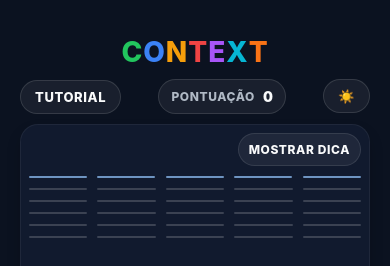
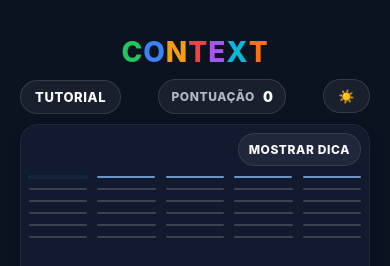
Before and after one commit to patriky1/context, a React Native app: screen /Context in a window 390 px wide. Shown: the top 266 px of the page. Built offline with nearby package versions, Linux system fonts and the light colour scheme.

Commit message:
update keyboard

```diff
--- a/screens/GameScreen.js
+++ b/screens/GameScreen.js
@@ -224,7 +224,15 @@ const createStyles = (t) =>
       borderColor: t.cellBorder,
       backfaceVisibility: "hidden",
     },
-    cellActive: { borderColor: t.cellActiveBorder },
+    cellActive: {
+      borderColor: t.primary, // Defina a cor da borda para indicar a seleção
+      borderWidth: 0, // Defina a largura da borda para o destaque
+      shadowColor: t.primary, // Cor da sombra para dar um efeito de destaque
+      shadowOpacity: 10,
+      shadowRadius: 1,
+      shadowOffset: { width: 0, height: 0 }, // Efeito de sombra
+      elevation: 1 // Sombra para Android
+    },
     cellCorrect: { backgroundColor: t.correctBg, borderColor: t.correctBorder },
     cellPresent: { backgroundColor: t.presentBg, borderColor: t.presentBorder },
     cellAbsent: { backgroundColor: t.absentBg, borderColor: t.absentBorder },
@@ -760,7 +768,7 @@ const GameScreen = () => {
     <Pressable
       key={`cell-${rowIndex}-${colIndex}`}
       onPress={() => {
-          if (isActiveRow) setSelectedIndex(colIndex);
+        if (isActiveRow) setSelectedIndex(colIndex); // Atualiza o índice da célula selecionada
       }}
       style={{ flex: 1 }}
       disabled={!isActiveRow || isAnimating.current}
@@ -772,7 +780,7 @@ const GameScreen = () => {
           cellStatus === "correct" && styles.cellCorrect,
           cellStatus === "present" && styles.cellPresent,
           cellStatus === "absent" && styles.cellAbsent,
-            isFocused && styles.cellActive,
+          isFocused && styles.cellActive, // Aplica o estilo de foco quando a célula está selecionada
           borderStyle,
           isActiveRow && flipTransform,
         ]}
```
Lines whose indentation alone changed are shown as unchanged.
